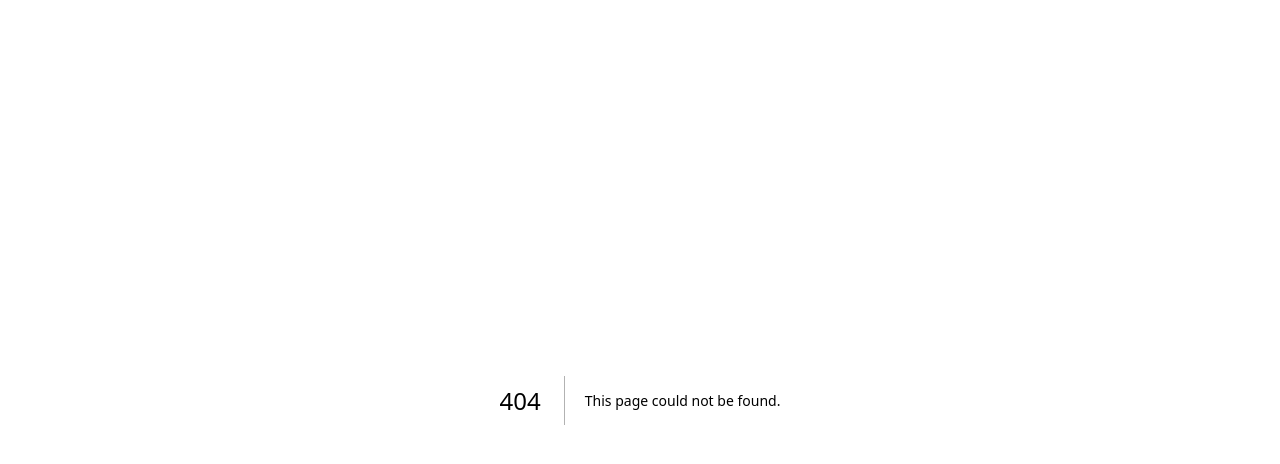
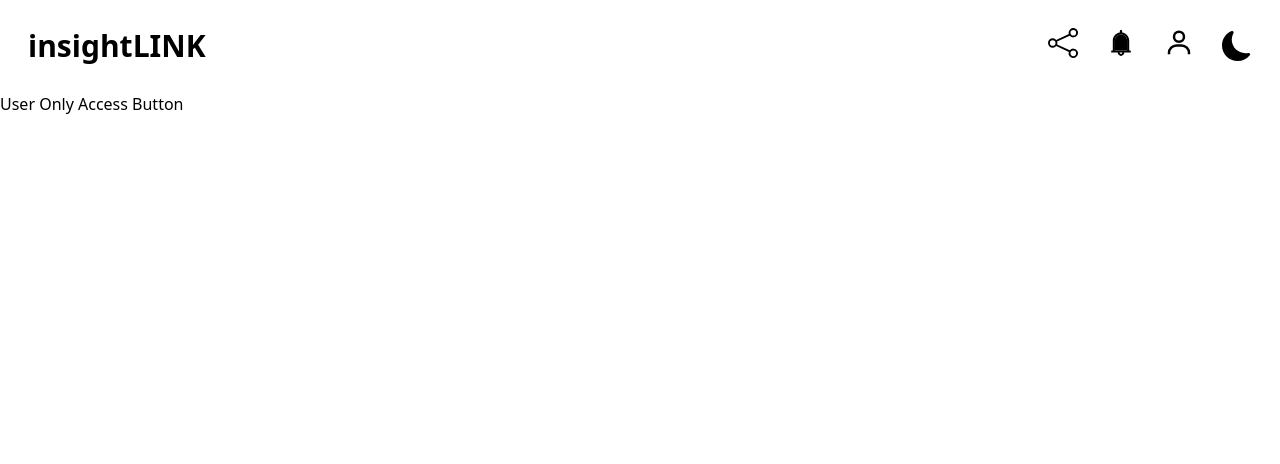
Before and after one commit to suji6707/insightLINK, a Next.js app in the folder client/: page /useronly in a window 1280 px wide. Before the commit this address had no page. Shown: the top 464 px of the page. Built offline with nearby package versions, Linux system fonts and the light colour scheme.

Commit message:
feat: Add userolybutton - #6

```diff
--- /dev/null
+++ b/client/src/components/UseronlyButton.tsx
@@ -0,0 +1,37 @@
+import React from 'react';
+import axios from 'axios';
+
+const serverPath = "http://localhost:8000"
+
+function UseronlyButton() {
+  const sessionManage = async () => {
+    try {
+      // Get the session token from local storage
+      const token = localStorage.getItem('token');
+
+      if (!token) {
+        console.log('User not logged in.');
+        alert('User not logged in.');
+        return;
+      }
+
+      // Set the session token in the request headers
+      axios.defaults.headers.common['Authorization'] = `Bearer ${token}`;
+
+      // Make the request to the protected endpoint
+      const response = await axios.get(`${serverPath}/api/users/me`);
+      console.log(response.data);
+      alert(`${response.data.user.name} 님이 버튼에 접근했습니다.`);
+    } catch (error) {
+      console.log(error);
+    }
+  };
+
+  return (
+    <div id="loginButton">
+      <button onClick={sessionManage}>User Only Access Button</button>
+    </div>
+  );
+}
+
+export default UseronlyButton;
--- /dev/null
+++ b/client/src/pages/useronly.tsx
@@ -0,0 +1,13 @@
+import React from "react";
+import NavBar from "../components/NavBar";
+import UseronlyButton from "../components/UseronlyButton";
+
+export default function Home() {
+
+    return (
+      <div>
+        <NavBar />
+        <UseronlyButton />
+      </div>
+    );
+  }
--- /dev/null
+++ b/client/src/setupProxy.js
@@ -0,0 +1,12 @@
+const { createProxyMiddleware } = require('http-proxy-middleware');
+
+module.exports = function(app) {
+    app.use(
+        '/api',
+        // ['/api/login', '/api/users/me'],
+        createProxyMiddleware({
+            target: 'http://localhost:8000',
+            changeOrigin: true
+        })
+    );
+};
```
